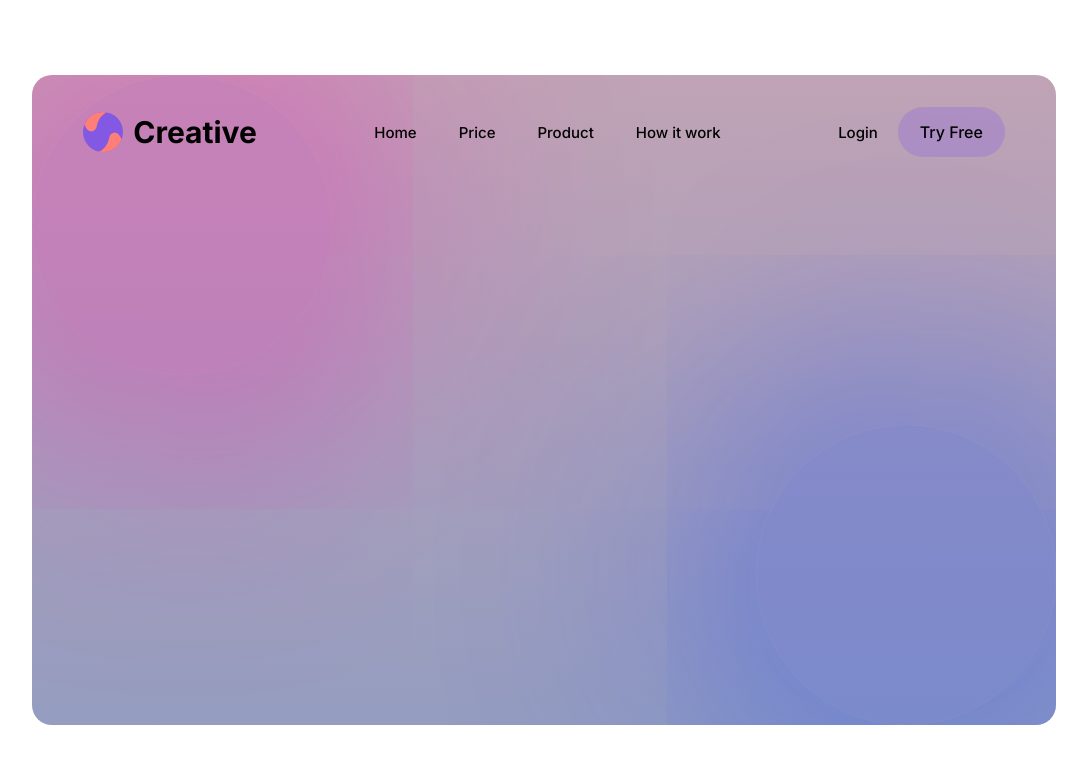
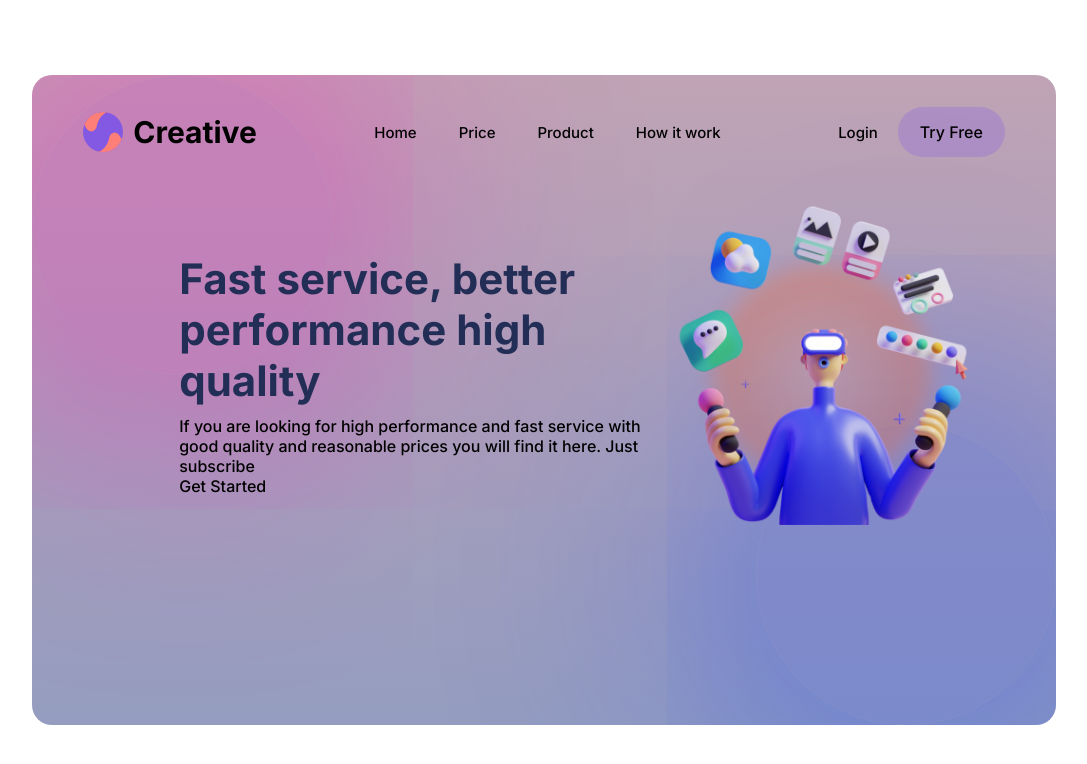
Before and after one commit to hozayfamustafaelsheikh/ui-design, a plain HTML site: page index.html in a window 1280 px wide. Shown: the whole page, without its empty margins (96-1183 px from the left). Drawn offline with Linux system fonts and the light colour scheme.

Commit message:
design header

```diff
--- a/assets/css/style.css
+++ b/assets/css/style.css
@@ -272,12 +272,65 @@
 }
 
 .login .try-btn {
-    background-color: #8359E345;
+  background-color: #8359e345;
   width: 107px;
   height: 50px;
   display: flex;
   justify-content: center;
   align-items: center;
   border-radius: 50px;
+}
 
+.header {
+  margin: 6rem;
+  display: flex;
+  justify-content: space-between;
+  align-items: center;
+  gap: 5rem;
 }
+
+.header .header-titles {
+  flex-grow: 1;
+}
+
+.header .header-titles h1 {
+  color: #222e56;
+  font-size: 42px;
+  font-weight: 700;
+  margin-bottom: 10px;
+}
+
+.header .header-titles px {
+  color: #222e56;
+  font-size: 18px;
+  font-weight: 800;
+}
+
+.header .header-image-circel {
+  position: relative;
+  flex-grow: 4;
+}
+
+.header .header-image-circel .header-orange-circel {
+  width: 175px;
+  height: 175px;
+  border-radius: 50%;
+  background: radial-gradient(closest-side, #ffa883, #ff6a2b);
+  box-shadow: 0 0 20px 22px #ff6a2b;
+  opacity: 0.3;
+  /* display: flex;
+justify-content: center;
+align-items: center; */
+}
+
+.header .header-image-circel .header-image {
+  position: absolute;
+  top: 0;
+  left: 50%;
+  transform: translate(-50%, -37%);
+  width: 380px;
+}
+
+.header .header-image-circel .header-image img {
+  width: 100%;
+}
--- a/index.html
+++ b/index.html
@@ -8,11 +8,6 @@
     <link rel="stylesheet" href="assets/css/style.css" />
   </head>
   <body>
-
-    <!-- <div id="wave"></div> -->
-
-
-
     <div class="page">
       <div class="main">
         <div class="circel"></div>
@@ -45,6 +40,27 @@
               <a class="try-btn">Try Free</a>
             </div>
           </div>
+
+          <div class="header">
+            <div class="header-titles">
+              <h1>Fast service, better performance high quality</h1>
+              <p>
+                If you are looking for high performance and fast service with
+                good quality and reasonable prices you will find it here. Just
+                subscribe
+              </p>
+              <a href="#">Get Started</a>
+            </div>
+
+            <div class="header-image-circel">
+              <div class="header-orange-circel">
+              </div>
+
+              <div class="header-image">
+                <img src="assets/img/image.png" alt="" srcset="">
+              </div>
+            </div>
+          </div>
         </div>
       </div>
     </div>
```
Also changed, not shown: assets/img/image.png (added). Lines whose indentation alone changed are shown as unchanged.
